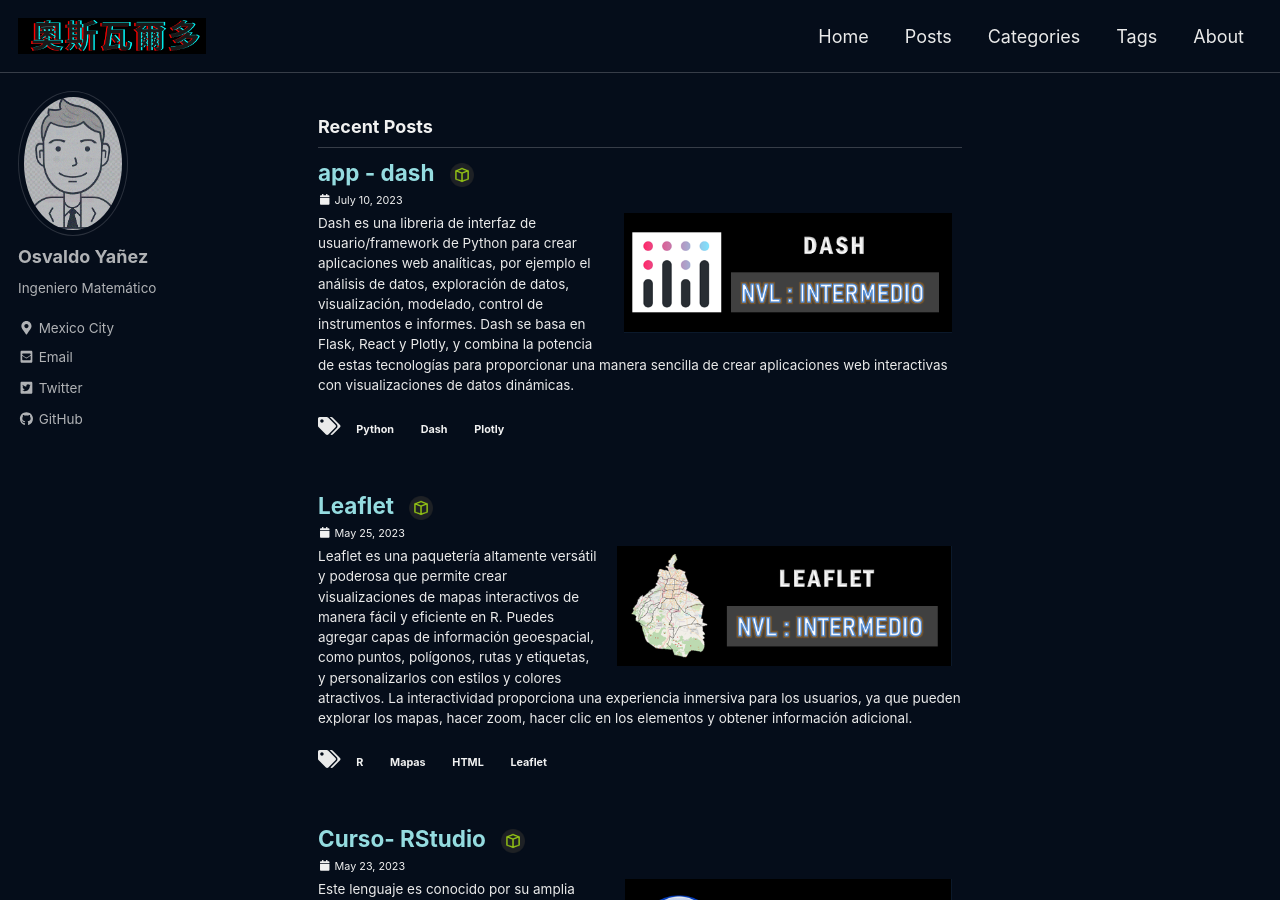
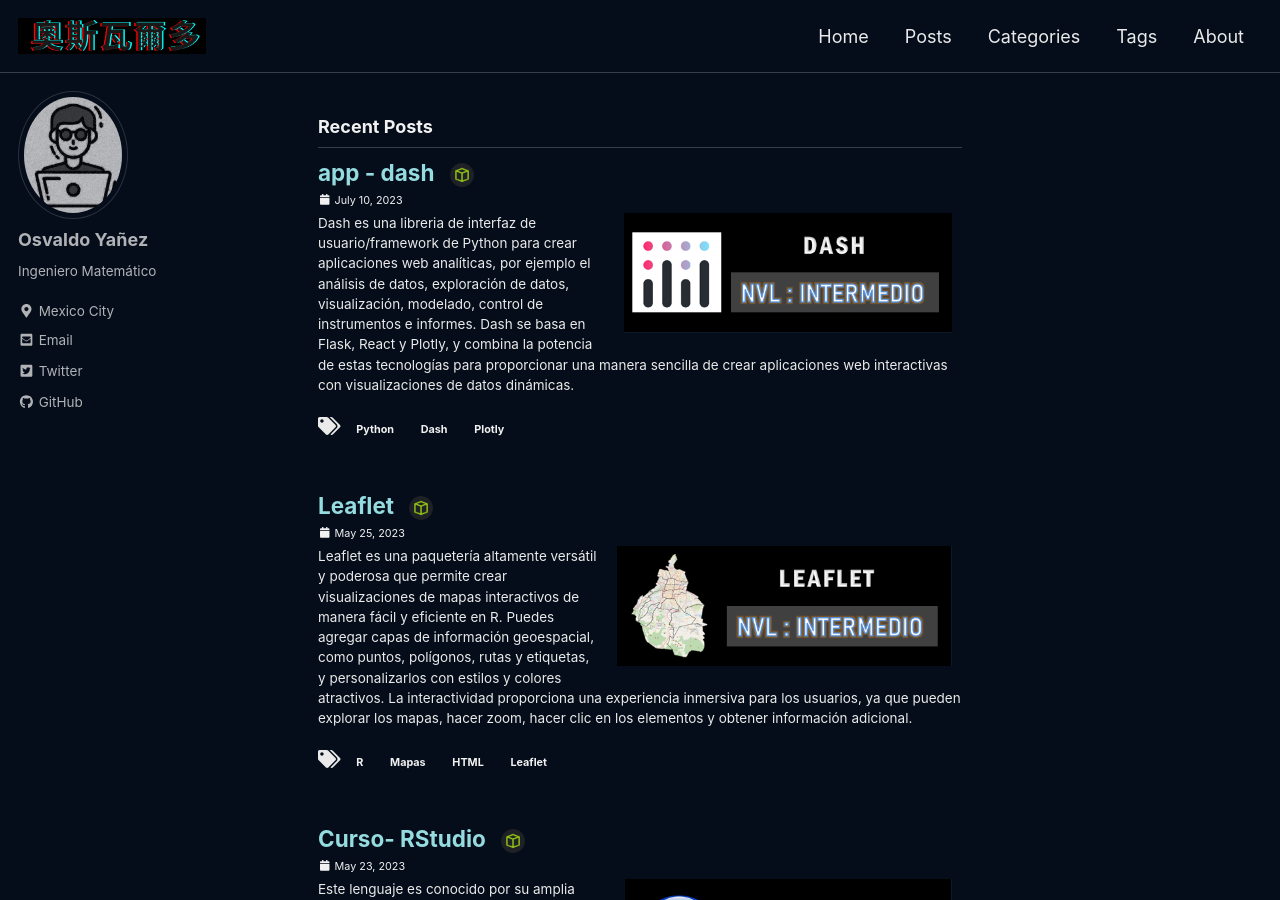
Before and after one commit to OsvaldoYa22/OsvaldoYa22.github.io, a Jekyll site: the page built from index.html, in a window 1280 px wide and 900 px high. Built offline with Jekyll 4.4.1, drawn with Linux system fonts in a browser that asks for light colours; cached includes are drawn as plain includes; a script that is not in the unit is left out; the list of posts is cut into pages by our own code.

Commit message:
Update _config.yml

```diff
--- a/_config.yml
+++ b/_config.yml
@@ -102,7 +102,7 @@ analytics:
 # Site Author
 author:
   name             : "Osvaldo Yañez"
-  avatar           : "/assets/images/PERFIL.PNG"
+  avatar           : "/assets/images/PERFIL_03.PNG"
   bio              : "Ingeniero Matemático<br>"
   location         : "Mexico City"
   email            : "osvaldoypg21@gmail.com"
```
